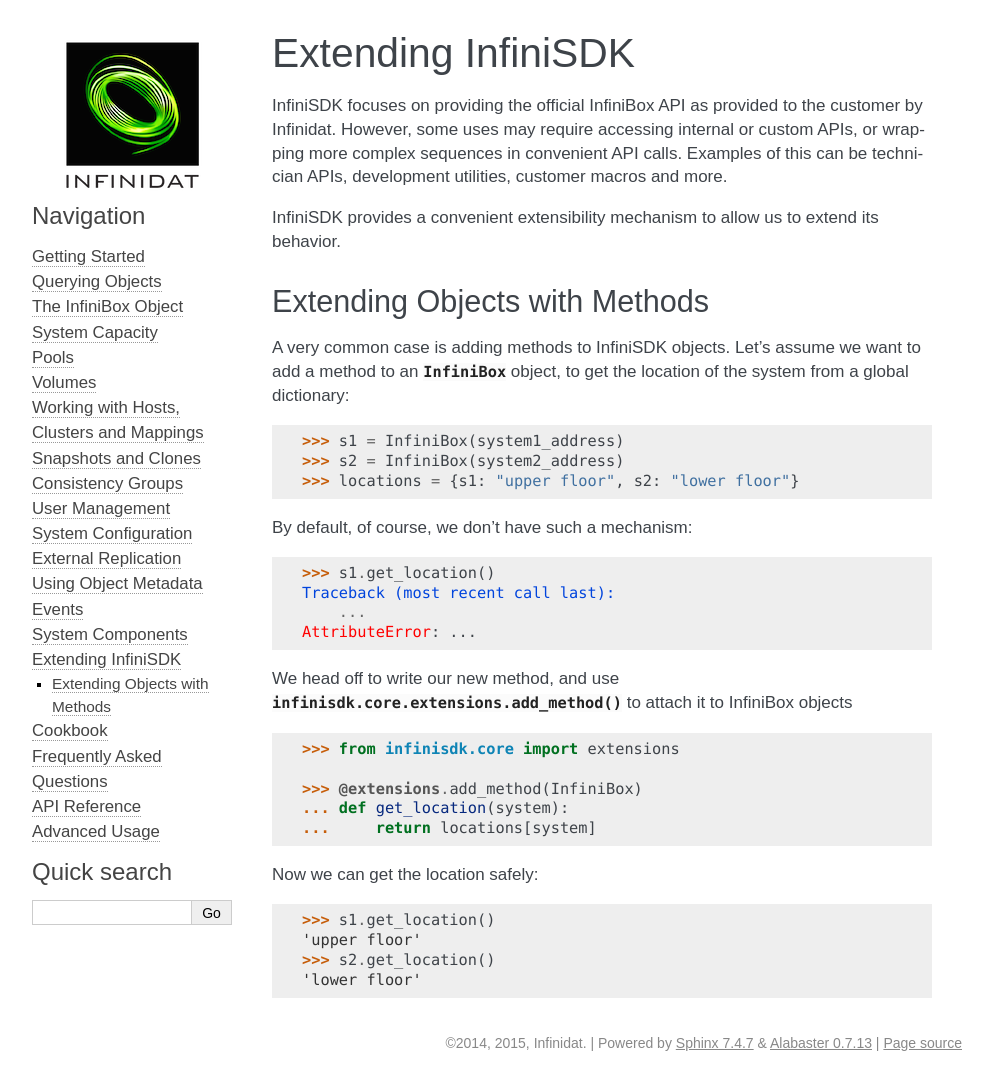
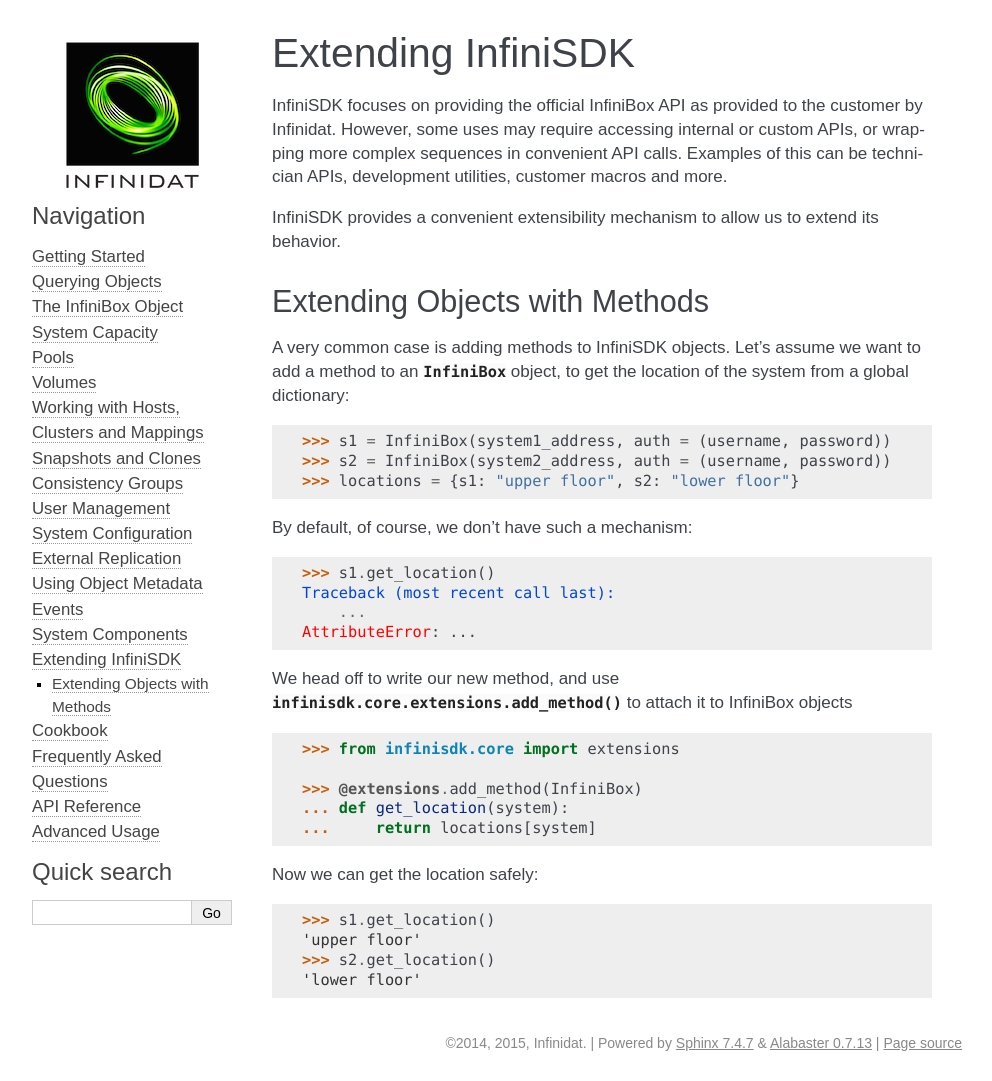
Before and after one commit to Infinidat/infinisdk, a Sphinx documentation site: the page built from doc/extending.rst, in a window 1280 px wide. Shown: the whole page, without its empty margins (148-1140 px from the left). Built offline with Sphinx 7.4.7, drawn with Linux system fonts in a browser that asks for light colours.

Commit message:
INFRADEV-4271 Fix hashing of Infinibox objects

```diff
--- a/doc/extending.rst
+++ b/doc/extending.rst
@@ -12,8 +12,8 @@
 
 .. code-block:: python
 
-   >>> s1 = InfiniBox(system1_address)
-   >>> s2 = InfiniBox(system2_address)
+   >>> s1 = InfiniBox(system1_address, auth = (username, password))
+   >>> s2 = InfiniBox(system2_address, auth = (username, password))
    >>> locations = {s1: "upper floor", s2: "lower floor"}
 
 By default, of course, we don't have such a mechanism:
```
Also changed, not shown: 1 other file.
